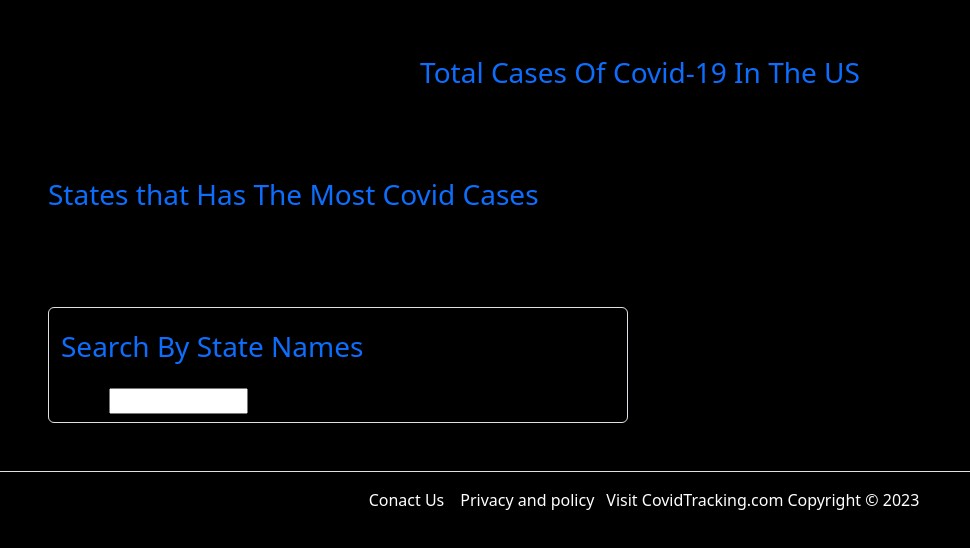
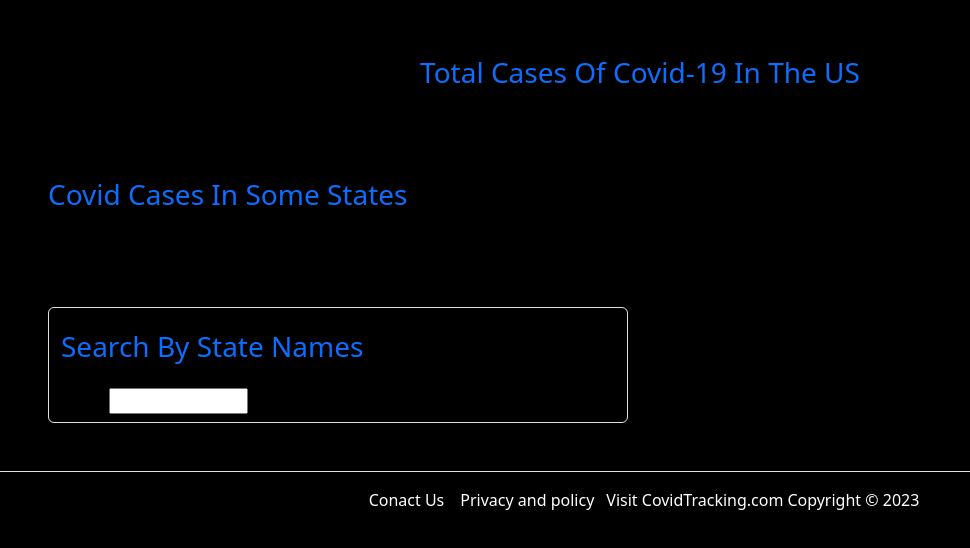
Before and after one commit to ADhailu/fetch-covid-data, a plain HTML site: page index.html in a window 1280 px wide. Shown: the part 98-646 px from the top of the page, without its empty margins (0-970 px from the left). Drawn offline with nearby package versions, Linux system fonts and the light colour scheme; no server answers.

Commit message:
Update index.html

```diff
--- a/index.html
+++ b/index.html
@@ -48,7 +48,7 @@
         </div>
         <div class="row py-4">
             <div class="col-lg-12">
-                <h3 class="text-primary">States that Has The Most Covid Cases</h4>
+                <h3 class="text-primary">Covid Cases In Some States</h4>
 
             </div>
             <div class="row d-flex py-2">
```
